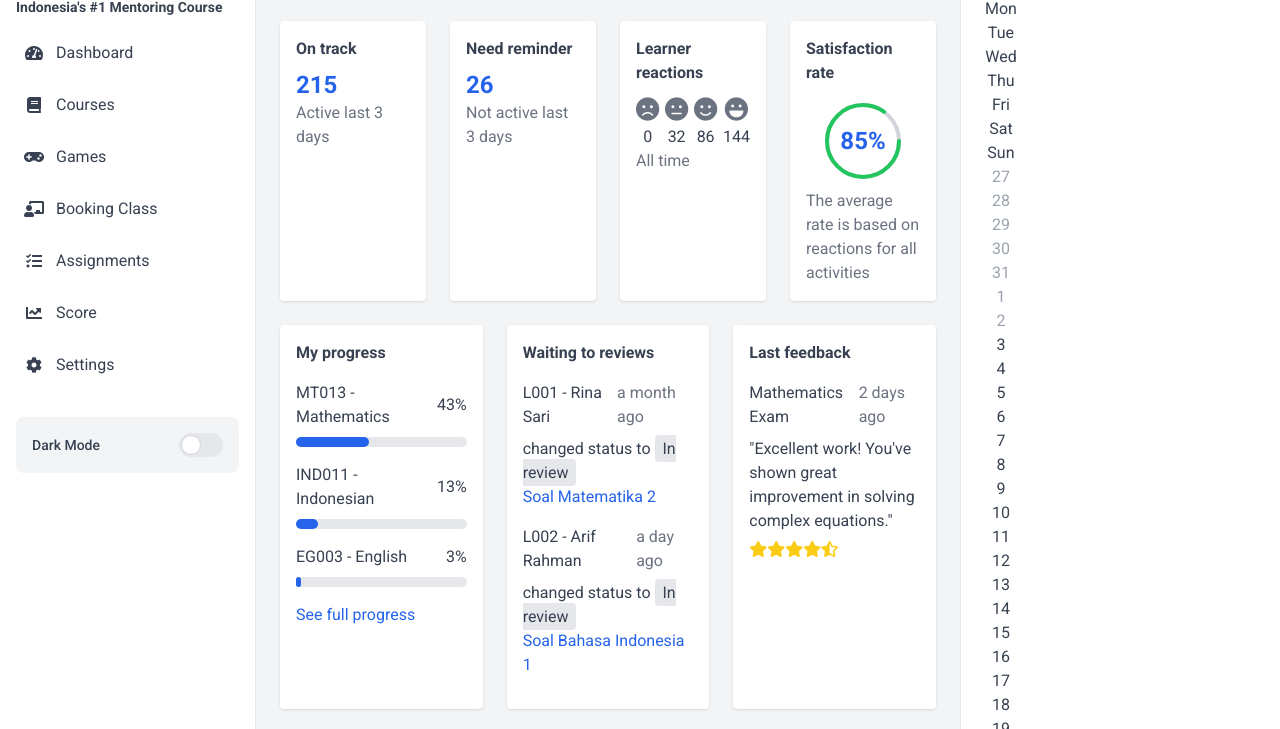
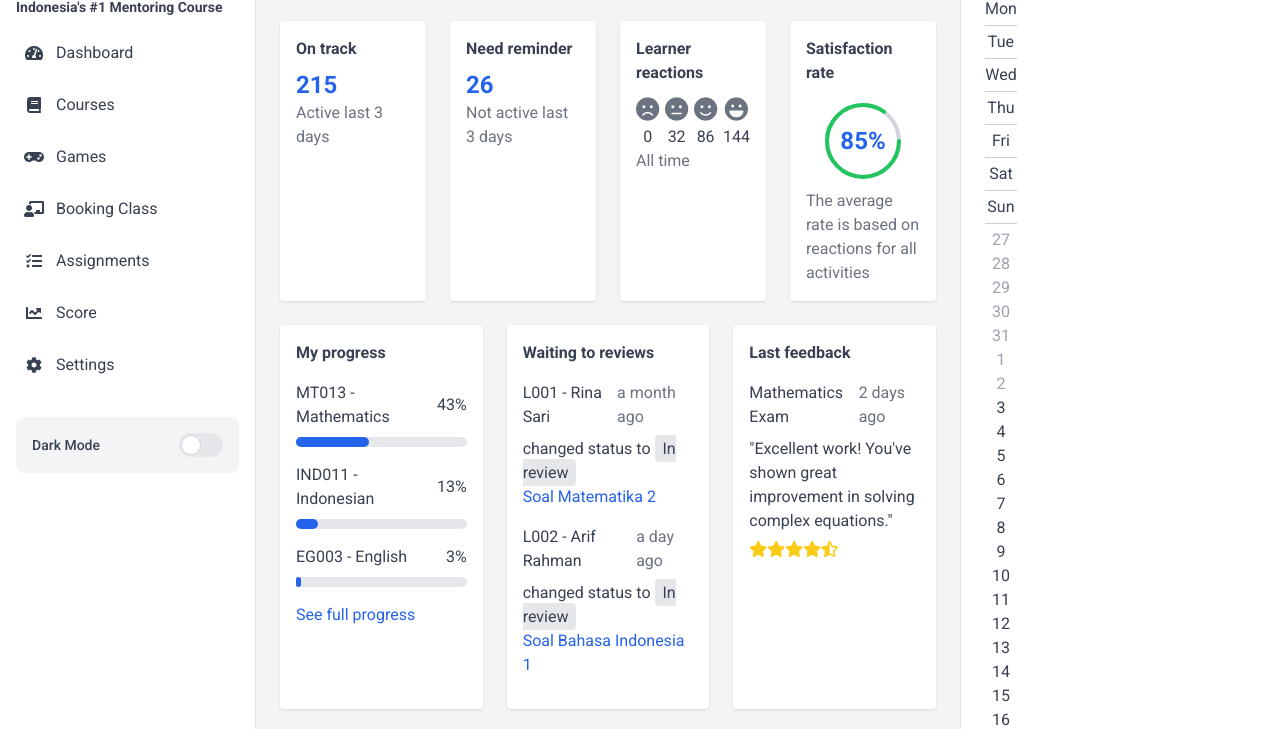
Before and after one commit to wildaaaann/TutorIn, a plain HTML site: page index.html in a window 1280 px wide. Shown: the part 67-796 px from the top of the page. Drawn offline with nearby package versions, Linux system fonts and the light colour scheme.

Commit message:
Update style.css

```diff
--- a/style.css
+++ b/style.css
@@ -8,6 +8,12 @@ body {
 body.dark-mode {
     background-color: #111827; /* Gray-900 */
     color: #F3F4F6; /* Gray-100 */
+}
+
+.calendar div:nth-child(-n+7) {
+border-bottom: 1px solid #ccc; /* Warna garis */
+padding-bottom: 4px;
+margin-bottom: 4px;
 }
 
 .bg-white {
```
